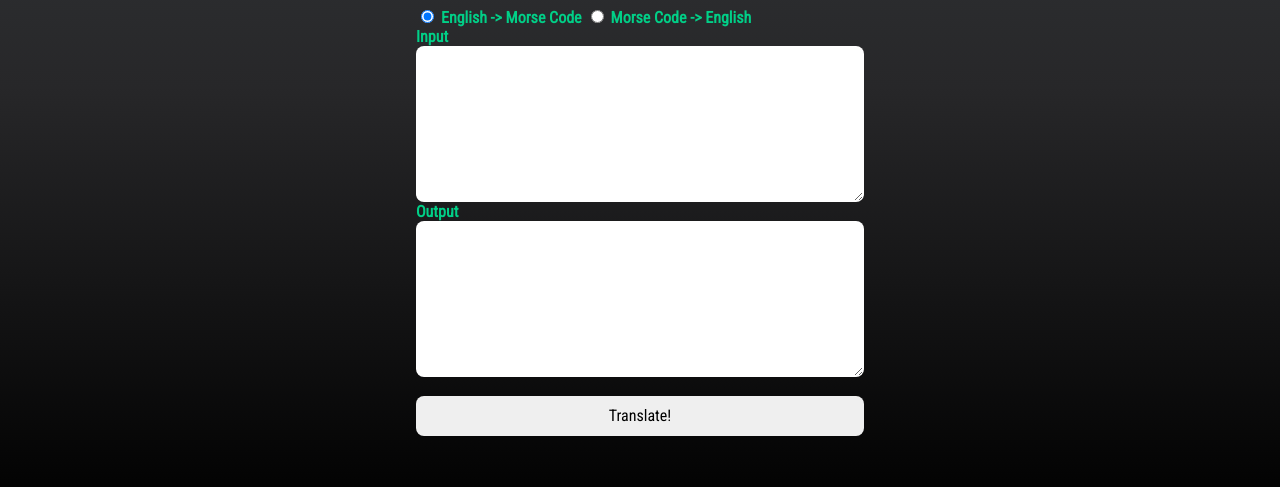
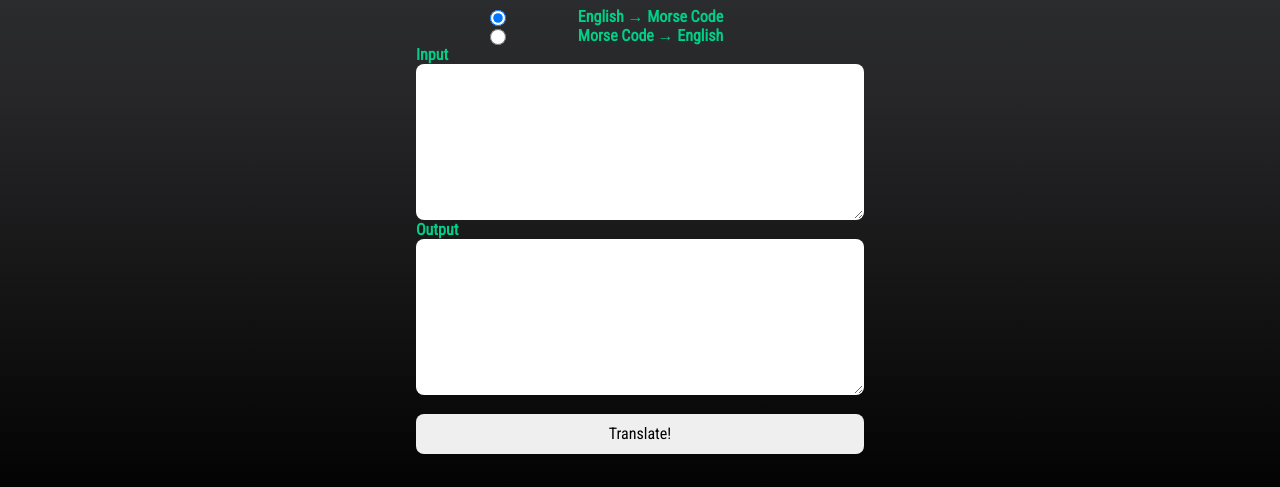
Before and after one commit to jsu-on-the-web/morse-code-translator, a website with bundled scripts: page index.html in a window 1280 px wide. Shown: the part 313-800 px from the top of the page. Built offline with nearby package versions, Linux system fonts and the light colour scheme; a web font is replaced by a local one.

Commit message:
Stylinh the radio text

```diff
--- a/index.html
+++ b/index.html
@@ -17,10 +17,10 @@
             <div class="input-form__mode-select">
 
                 <input type="radio" name="mode-select" id="eToMc" value="eToMC" checked=true>
-                <label for="eToMC">English -> Morse Code</label>
+                <label for="eToMC">English → Morse Code</label>
 
                 <input type="radio" name="mode-select" id="mcToE" value="mcToE">
-                <label for="mcToE">Morse Code -> English</label>
+                <label for="mcToE">Morse Code → English</label>
             </div>
             <label for="input">Input</label>
             <textarea name="input" id="input-textarea" cols="25" rows="10"></textarea>
--- a/styles/styles.scss
+++ b/styles/styles.scss
@@ -26,7 +26,6 @@ main {
 	flex-direction: column;
 	font-family: "Roboto", sans-serif;
 	margin-top: 30vh;
-
 }
 header {
 	text-align: center;
@@ -62,6 +61,7 @@ label {
 	font-family: "Roboto Condensed", sans-serif;
 	font-weight: bold;
 }
+
 /*=============================================
 =            Class selectors            =
 =============================================*/
@@ -69,4 +69,11 @@ label {
 .input-form {
 	display: grid;
 	width: 35vw;
+
+	&__mode-select {
+		display: grid;
+		grid-template-columns: repeat(2, auto);
+		grid-template-rows: repeat(2, auto);
 	}
+
+}
```
Also changed, not shown: styles/styles.css, 1 other file. Lines whose indentation alone changed are shown as unchanged.
